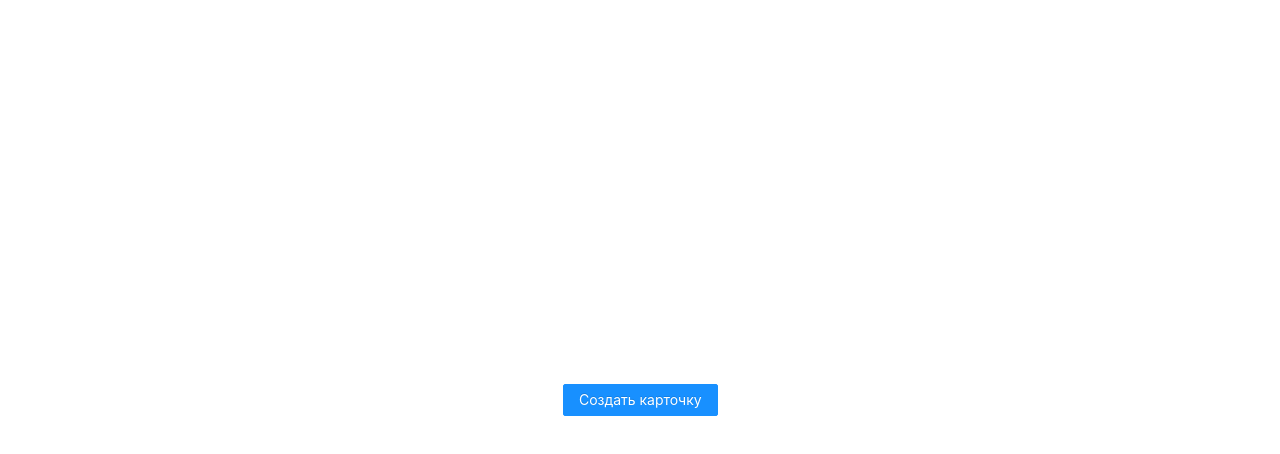
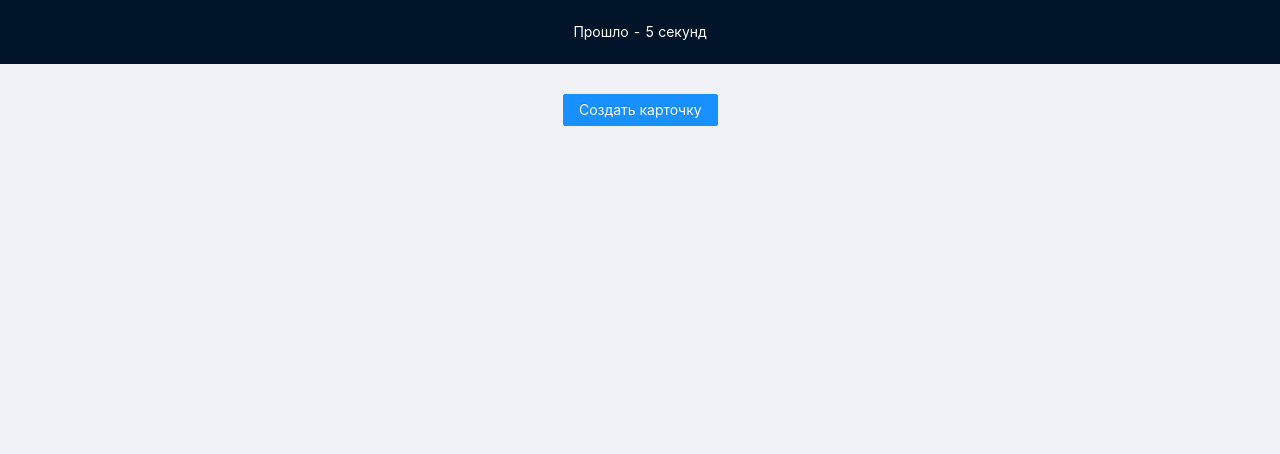
Before and after one commit to TimraWork/react_ant_design_test_project, a React (Create React App) app: page / in a window 1280 px wide. Shown: the top 454 px of the page. Built offline with nearby package versions, Linux system fonts and the light colour scheme.

Commit message:
feat: 🎸 add styles for layout

```diff
--- a/src/App.tsx
+++ b/src/App.tsx
@@ -1,12 +1,20 @@
-import React from 'react';
-import './App.css';
-import { Button } from 'antd';
+import "./assets/scss/common.scss";
+import { Layout } from 'antd';
+import { Timer } from './components/Timer/Timer';
+import ButtonAddCard from './components/ButtonAddCard/ButtonAddCard';
+
+const { Content, Header } = Layout;
 
 function App() {
   return (
-    <div className="App">
-      <Button className="animationPulse" type="primary">Создать карточку</Button>
-    </div>
+      <Layout>
+        <Header>
+          <Timer />
+        </Header>
+        <Content>
+          <ButtonAddCard />
+        </Content>
+      </Layout>
   );
 }
 
--- a/src/assets/scss/common.scss
+++ b/src/assets/scss/common.scss
@@ -1,8 +1,18 @@
 @import "./variables";
 @import '~antd/dist/antd.css';
 
-html, body, #root{
-    height: 100%;
+.ant-layout{
+    min-height: 100vh;
+    overflow: auto;
+}
+
+.ant-layout-content{
+   max-width: 1200px;
+   margin: rem(30px) auto;
+}
+
+.ant-layout-header{
+    text-align: center;
 }
 
 html{
```
